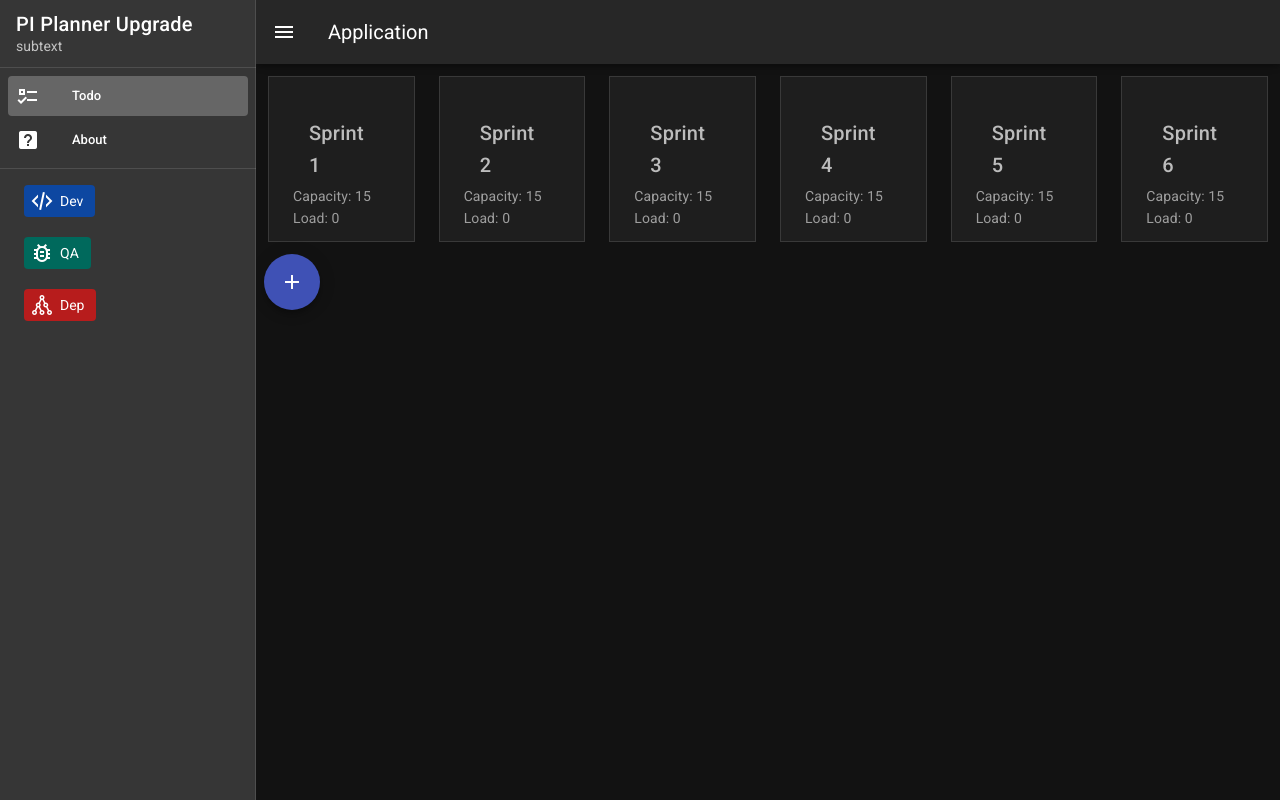
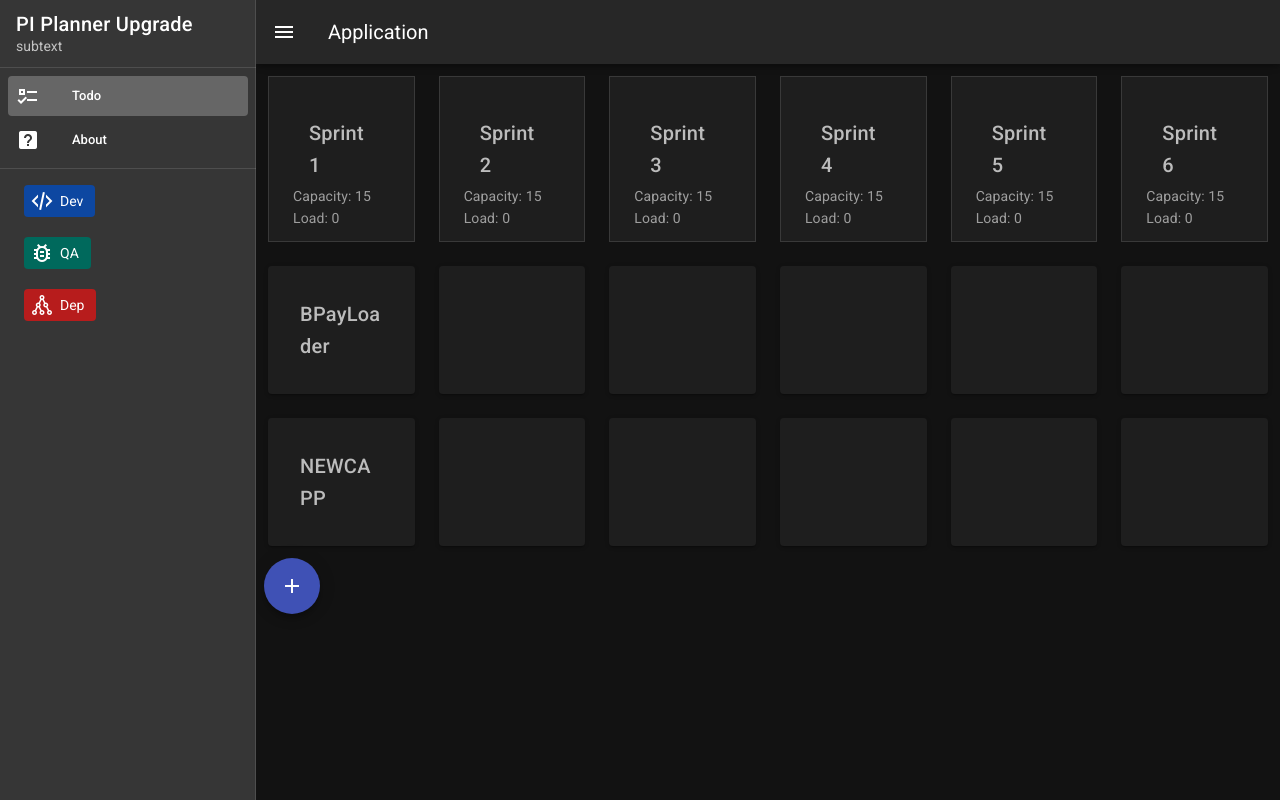
Before and after one commit to JohntyR/vuetify-piplanner, a Vue app: page /#/ in a window 1280 px wide. Built offline with nearby package versions, Linux system fonts and the light colour scheme.

Commit message:
Implement features
fix styling and move to own component
add features to store

```diff
--- /dev/null
+++ b/src/components/Feature.vue
@@ -0,0 +1,33 @@
+<template>
+  <v-row>
+    <v-col>
+      <v-card>
+        <v-card-text>
+          <v-card-title>
+            {{ feature.title }}
+          </v-card-title>
+        </v-card-text>
+      </v-card>
+    </v-col>
+    <v-col
+      v-for="s in 5"
+      :key="s"
+    >
+      <v-card
+        rounded
+        height="100%"
+      >
+      </v-card>
+    </v-col>
+  </v-row>
+</template>
+
+<script>
+export default {
+  props: ["feature"],
+}
+</script>
+
+<style>
+
+</style>
--- a/src/components/SprintGrid.vue
+++ b/src/components/SprintGrid.vue
@@ -1,5 +1,6 @@
 <template>
-  <v-container>
+<div>
+  <v-container> <!-- Sprint Headers -->
     <v-row>
       <v-col
         v-for="n in 6"
@@ -35,11 +36,46 @@
       </v-col>
     </v-row>
   </v-container>
+<!-- Features -->
+  <v-container
+    v-for="feature in $store.state.features"
+    :key="feature.id"
+  >
+    <Feature
+      :feature="feature"
+    ></Feature>
+  </v-container>
+
+  <!-- Add Feature btn -->
+  <v-btn
+      class="mx-2"
+      fab
+      dark
+      color="indigo"
+      @click="addFeature()"
+    >
+      <v-icon dark>
+        mdi-plus
+      </v-icon>
+    </v-btn>
+  </div>
 </template>
 
 <script>
+  import Feature from '../components/Feature.vue'
+
 export default {
+  components: {
+    Feature,
+  },
+  data: () => ({
 
+  }),
+  methods: {
+    addFeature() {
+      this.$store.commit('addFeature');
+    }
+  }
 }
 </script>
 
--- a/src/store/index.js
+++ b/src/store/index.js
@@ -5,8 +5,26 @@ Vue.use(Vuex)
 
 export default new Vuex.Store({
   state: {
+    features: [
+      {
+        id: 1,
+        title: 'BPayLoader',
+      },
+      {
+        id: 2,
+        title: 'NEWCAPP',
+      },
+    ],
   },
   mutations: {
+    addFeature(state) {
+      let numFeatures = state.features.length;
+      let defaultFeature = {
+        id: numFeatures + 1,
+        title: 'placeholder',
+      }
+      state.features.push(defaultFeature);
+    },
   },
   actions: {
   },
--- a/src/views/Home.vue
+++ b/src/views/Home.vue
@@ -1,27 +1,18 @@
 <template>
 <div>
   <SprintGrid />
-  <v-btn
-      class="mx-2"
-      fab
-      dark
-      color="indigo"
-    >
-      <v-icon dark>
-        mdi-plus
-      </v-icon>
-    </v-btn>
 </div>
 </template>
 
 <script>
   import SprintGrid from '../components/SprintGrid.vue'
 
+
   export default {
     name: 'Home',
 
     components: {
-      SprintGrid,
+      SprintGrid
     },
   }
 </script>
```
